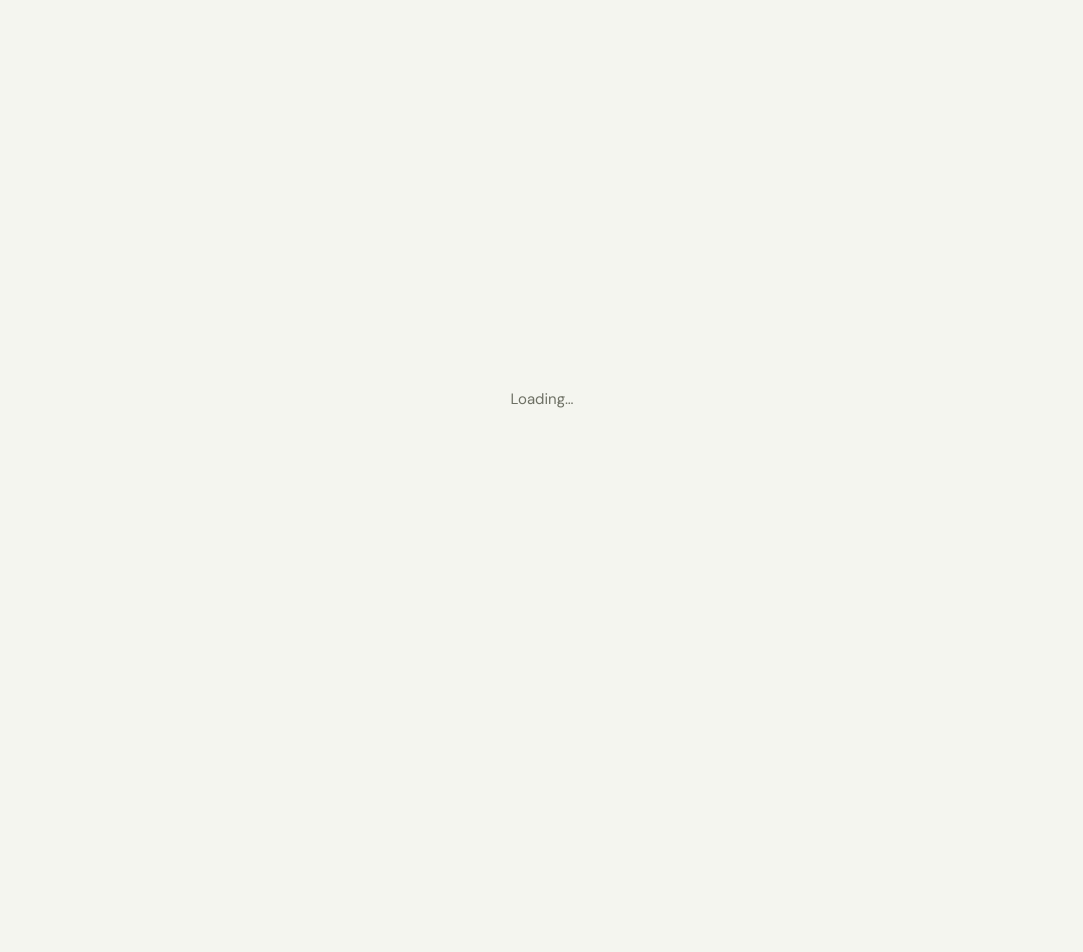
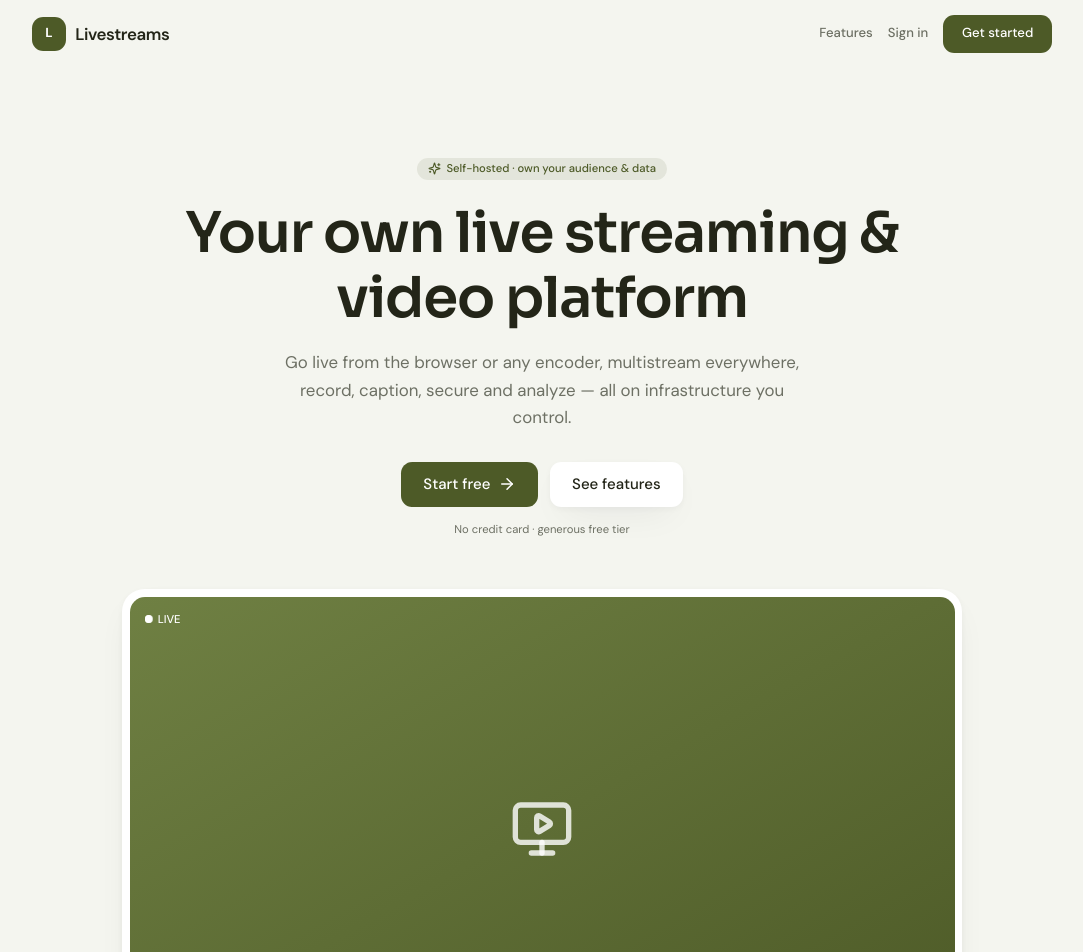
Before and after one commit to ebnsina/livestreams-web, a SvelteKit app: page / in a window 1280 px wide. Before the commit this address had no page. Shown: the top 952 px of the page, without its empty margins (98-1181 px from the left). Before the commit the page ends 800 px from the top, so only its background shows below. Built offline with nearby package versions, Linux system fonts and the light colour scheme.

Commit message:
feat(marketing): public landing page + update agent guide
Replace the root redirect with a conversion-focused landing page (hero,
feature grid, how-it-works, 'own your platform', CTAs) reflecting the full
platform. Update CLAUDE.md to the current scope.

```diff
--- a/src/routes/+page.svelte
+++ b/src/routes/+page.svelte
@@ -1,10 +1,271 @@
 <script lang="ts">
-	import { goto } from '$app/navigation';
 	import { auth } from '$lib/auth.svelte';
+	import {
+		Radio,
+		Video,
+		Share2,
+		Captions,
+		MessagesSquare,
+		ShieldCheck,
+		BarChart3,
+		Webhook,
+		Film,
+		Server,
+		Sparkles,
+		Check,
+		ArrowRight,
+		MonitorPlay,
+		KeyRound
+	} from '@lucide/svelte';
 
-	$effect(() => {
-		goto(auth.isAuthenticated ? '/dashboard' : '/login', { replaceState: true });
-	});
+	const cta = $derived(auth.isAuthenticated ? '/dashboard' : '/register');
+	const ctaLabel = $derived(auth.isAuthenticated ? 'Open dashboard' : 'Start free');
+
+	const features = [
+		{
+			icon: Video,
+			title: 'Go live from the browser',
+			body: 'Stream your camera or screen with one click — WebRTC ingest, no OBS required.'
+		},
+		{
+			icon: Radio,
+			title: 'Pro encoder ingest',
+			body: 'RTMP & SRT in, adaptive HLS out. Point OBS, vMix or any encoder at your stream.'
+		},
+		{
+			icon: Share2,
+			title: 'Multistream everywhere',
+			body: 'Relay to YouTube, Twitch & any RTMP target at once. Connect accounts, auto-import keys.'
+		},
+		{
+			icon: Film,
+			title: 'Recording & VOD',
+			body: 'Every stream recorded to your storage. Upload videos, cut clips, transcode to HLS.'
+		},
+		{
+			icon: Captions,
+			title: 'AI captions',
+			body: 'Auto-transcribe to subtitles with any provider you like — OpenAI-compatible or local.'
+		},
+		{
+			icon: MessagesSquare,
+			title: 'Unified live chat',
+			body: 'YouTube + Twitch chat in one inbox, and reply to every platform from one place.'
+		},
+		{
+			icon: ShieldCheck,
+			title: 'Secure delivery',
+			body: 'Signed, expiring, domain-locked playback links. Make any stream or video private.'
+		},
+		{
+			icon: BarChart3,
+			title: 'Analytics & QoS',
+			body: 'Concurrent viewers, startup time, rebuffering and bitrate — know how playback feels.'
+		},
+		{
+			icon: Webhook,
+			title: 'Webhooks & API',
+			body: 'Signed event webhooks and API keys to wire streaming into the rest of your stack.'
+		}
+	];
+
+	const steps = [
+		{ n: '1', title: 'Create a stream', body: 'Pick webcam or encoder. Get an ingest URL, key, and a player instantly.' },
+		{ n: '2', title: 'Go live', body: 'Publish from the browser or your encoder. Adaptive HLS, recording and multistream kick in automatically.' },
+		{ n: '3', title: 'Share & grow', body: 'Embed the player, share secure links, watch analytics, and reach every platform at once.' }
+	];
 </script>
 
-<div class="flex min-h-screen items-center justify-center text-[var(--color-muted)]">Loading…</div>
+<svelte:head>
+	<title>Livestreams — your own live & video platform</title>
+	<meta
+		name="description"
+		content="Self-hosted live streaming and video platform: browser go-live, multistream, recording, AI captions, live chat, secure delivery, analytics and an API."
+	/>
+</svelte:head>
+
+<div class="min-h-screen bg-[var(--color-bg)]">
+	<!-- Nav -->
+	<header class="sticky top-0 z-20 bg-[var(--color-bg)]/80 backdrop-blur">
+		<div class="mx-auto flex max-w-6xl items-center gap-4 px-5 py-4 sm:px-8">
+			<a href="/" class="flex items-center gap-2.5">
+				<div
+					class="squircle flex h-9 w-9 items-center justify-center rounded-xl bg-[var(--color-accent)] text-sm font-bold text-white"
+					style="box-shadow: var(--shadow-accent)"
+				>
+					L
+				</div>
+				<span class="text-lg font-semibold tracking-tight">Livestreams</span>
+			</a>
+			<div class="flex-1"></div>
+			<a
+				href="#features"
+				class="hidden text-sm font-medium text-[var(--color-muted)] hover:text-[var(--color-text)] sm:block"
+				>Features</a
+			>
+			{#if auth.isAuthenticated}
+				<a href="/dashboard" class="btn-primary px-5 py-2.5 text-sm">Dashboard</a>
+			{:else}
+				<a
+					href="/login"
+					class="text-sm font-medium text-[var(--color-muted)] hover:text-[var(--color-text)]"
+					>Sign in</a
+				>
+				<a href="/register" class="btn-primary px-5 py-2.5 text-sm">Get started</a>
+			{/if}
+		</div>
+	</header>
+
+	<!-- Hero -->
+	<section class="mx-auto max-w-6xl px-5 pb-10 pt-14 text-center sm:px-8 sm:pt-24">
+		<span
+			class="squircle inline-flex items-center gap-1.5 rounded-full bg-[var(--color-accent)]/10 px-3 py-1 text-xs font-medium text-[var(--color-accent)]"
+		>
+			<Sparkles size={13} /> Self-hosted · own your audience &amp; data
+		</span>
+		<h1 class="mx-auto mt-5 max-w-3xl text-4xl font-semibold leading-[1.08] tracking-tight sm:text-6xl">
+			Your own live streaming &amp; video platform
+		</h1>
+		<p class="mx-auto mt-5 max-w-xl text-lg leading-relaxed text-[var(--color-muted)]">
+			Go live from the browser or any encoder, multistream everywhere, record, caption, secure and
+			analyze — all on infrastructure you control.
+		</p>
+		<div class="mt-8 flex items-center justify-center gap-3">
+			<a href={cta} class="btn-primary px-6 py-3 text-base">
+				{ctaLabel} <ArrowRight size={18} />
+			</a>
+			<a href="#features" class="btn-ghost px-6 py-3 text-base">See features</a>
+		</div>
+		<p class="mt-4 text-xs text-[var(--color-muted)]">No credit card · generous free tier</p>
+
+		<!-- product glimpse -->
+		<div class="mx-auto mt-14 max-w-4xl">
+			<div class="card squircle overflow-hidden p-2">
+				<div
+					class="squircle relative flex aspect-video items-center justify-center overflow-hidden rounded-2xl bg-gradient-to-br from-[var(--color-accent-2)] to-[var(--color-accent)]"
+				>
+					<div class="absolute left-4 top-4 flex items-center gap-1.5 text-xs font-medium text-white">
+						<span class="relative flex h-2 w-2">
+							<span class="absolute inline-flex h-full w-full animate-ping rounded-full bg-white opacity-75"></span>
+							<span class="relative inline-flex h-2 w-2 rounded-full bg-white"></span>
+						</span>
+						LIVE
+					</div>
+					<MonitorPlay size={64} class="text-white/80" />
+				</div>
+			</div>
+		</div>
+	</section>
+
+	<!-- Features -->
+	<section id="features" class="mx-auto max-w-6xl scroll-mt-20 px-5 py-16 sm:px-8">
+		<div class="mx-auto max-w-2xl text-center">
+			<h2 class="text-3xl font-semibold tracking-tight sm:text-4xl">Everything you need to broadcast</h2>
+			<p class="mt-3 text-[var(--color-muted)]">
+				One platform for ingest, delivery, engagement and monetization.
+			</p>
+		</div>
+		<div class="mt-10 grid grid-cols-1 gap-4 sm:grid-cols-2 lg:grid-cols-3">
+			{#each features as f (f.title)}
+				{@const Icon = f.icon}
+				<div class="card p-6">
+					<div
+						class="squircle flex h-11 w-11 items-center justify-center rounded-xl bg-[var(--color-accent)]/12 text-[var(--color-accent)]"
+					>
+						<Icon size={20} />
+					</div>
+					<h3 class="mt-4 font-semibold">{f.title}</h3>
+					<p class="mt-1.5 text-sm leading-relaxed text-[var(--color-muted)]">{f.body}</p>
+				</div>
+			{/each}
+		</div>
+	</section>
+
+	<!-- How it works -->
+	<section class="mx-auto max-w-6xl px-5 py-16 sm:px-8">
+		<div class="mx-auto max-w-2xl text-center">
+			<h2 class="text-3xl font-semibold tracking-tight sm:text-4xl">Live in three steps</h2>
+		</div>
+		<div class="mt-10 grid grid-cols-1 gap-4 md:grid-cols-3">
+			{#each steps as s (s.n)}
+				<div class="card p-6">
+					<div
+						class="squircle flex h-9 w-9 items-center justify-center rounded-xl bg-[var(--color-accent)] text-sm font-bold text-white"
+					>
+						{s.n}
+					</div>
+					<h3 class="mt-4 font-semibold">{s.title}</h3>
+					<p class="mt-1.5 text-sm leading-relaxed text-[var(--color-muted)]">{s.body}</p>
+				</div>
+			{/each}
+		</div>
+	</section>
+
+	<!-- Own it -->
+	<section class="mx-auto max-w-6xl px-5 py-16 sm:px-8">
+		<div class="card grid grid-cols-1 items-center gap-8 p-8 sm:p-12 lg:grid-cols-2">
+			<div>
+				<div
+					class="squircle inline-flex h-11 w-11 items-center justify-center rounded-xl bg-[var(--color-accent)]/12 text-[var(--color-accent)]"
+				>
+					<Server size={20} />
+				</div>
+				<h2 class="mt-4 text-3xl font-semibold tracking-tight">Own your platform</h2>
+				<p class="mt-3 text-[var(--color-muted)]">
+					No per-viewer fees, no vendor lock-in, no algorithm in the middle. Run it on your own
+					servers and storage, keep 100% of your audience relationship, and extend it with the API.
+				</p>
+			</div>
+			<ul class="grid gap-3">
+				{#each ['Self-hosted — your servers, your S3/MinIO storage', 'Bring-your-own AI provider & OAuth apps', 'Signed, expiring, domain-locked delivery', 'Teams, roles & multi-tenant organizations', 'Open REST API, webhooks & embeddable player'] as point (point)}
+					<li class="flex items-start gap-3">
+						<span
+							class="squircle mt-0.5 flex h-5 w-5 shrink-0 items-center justify-center rounded-md bg-[var(--color-accent)] text-white"
+						>
+							<Check size={13} />
+						</span>
+						<span class="text-sm">{point}</span>
+					</li>
+				{/each}
+			</ul>
+		</div>
+	</section>
+
+	<!-- Final CTA -->
+	<section class="mx-auto max-w-6xl px-5 pb-20 pt-4 sm:px-8">
+		<div
+			class="squircle relative overflow-hidden rounded-[28px] bg-gradient-to-br from-[var(--color-accent-2)] to-[var(--color-accent)] p-10 text-center text-white sm:p-16"
+			style="box-shadow: var(--shadow-accent)"
+		>
+			<div class="squircle absolute -right-12 -top-12 h-48 w-48 rounded-[40px] bg-white/10"></div>
+			<h2 class="relative text-3xl font-semibold tracking-tight sm:text-4xl">
+				Start broadcasting today
+			</h2>
+			<p class="relative mx-auto mt-3 max-w-md text-white/85">
+				Spin up your first stream in minutes — webcam or encoder, your call.
+			</p>
+			<a
+				href={cta}
+				class="squircle relative mt-7 inline-flex items-center gap-2 rounded-xl bg-white px-6 py-3 text-base font-semibold text-[var(--color-accent)] transition-opacity hover:opacity-90"
+			>
+				{ctaLabel} <ArrowRight size={18} />
+			</a>
+		</div>
+	</section>
+
+	<!-- Footer -->
+	<footer class="border-t border-[var(--color-border)]">
+		<div
+			class="mx-auto flex max-w-6xl flex-col items-center justify-between gap-3 px-5 py-8 text-sm text-[var(--color-muted)] sm:flex-row sm:px-8"
+		>
+			<div class="flex items-center gap-2">
+				<KeyRound size={14} />
+				<span>Livestreams — self-hosted live &amp; video</span>
+			</div>
+			<div class="flex gap-5">
+				<a href="/login" class="hover:text-[var(--color-text)]">Sign in</a>
+				<a href="/register" class="hover:text-[var(--color-text)]">Get started</a>
+			</div>
+		</div>
+	</footer>
+</div>
```
Also changed, not shown: 1 other file (tests, documents, lock files or other folders).
